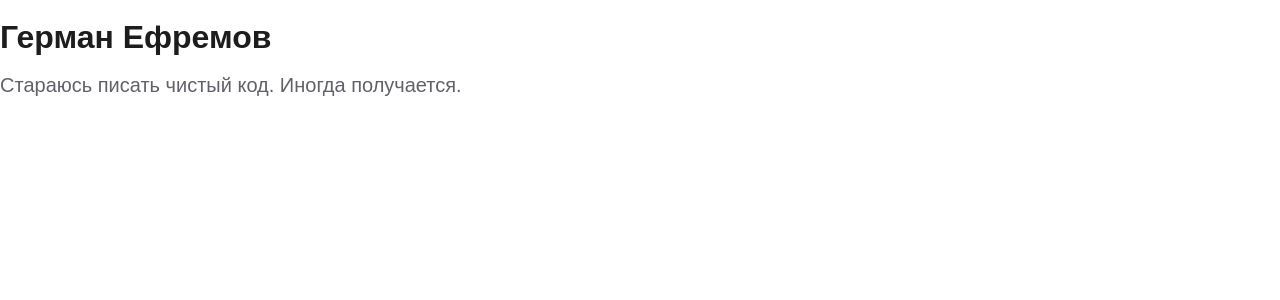
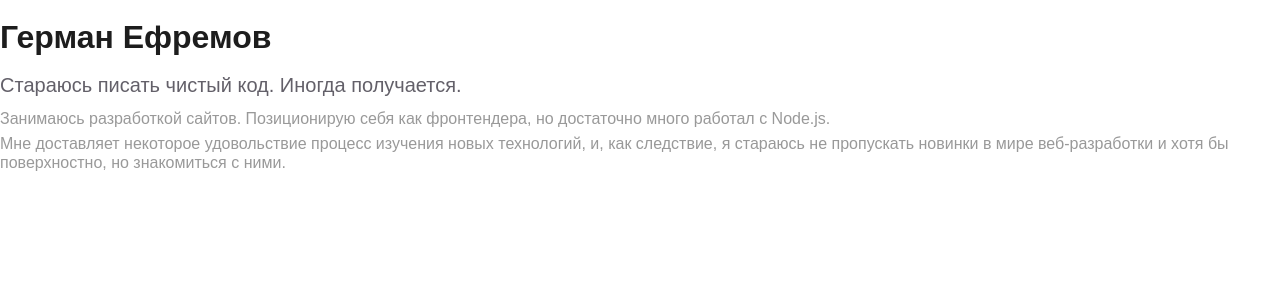
Before and after one commit to pleknos/promosite, a Vue app: page / in a window 1280 px wide. Shown: the top 300 px of the page. Built offline with nearby package versions, Linux system fonts and the light colour scheme.

Commit message:
add about page

```diff
--- a/src/App.vue
+++ b/src/App.vue
@@ -1,7 +1,5 @@
 <template>
-  <div class="container-centered">
-    <router-view></router-view>
-  </div>
+  <router-view></router-view>
 </template>
 
 <script>
--- a/src/components/About.vue
+++ b/src/components/About.vue
@@ -1,21 +1,15 @@
 <template>
-  <div class="container-centered">
-    <section class="about">
-      <h1>Герман Ефремов</h1>
-      <h2>Стараюсь писать чистый код. Иногда получается.</h2>
-      <p></p>
-    </section>
-  </div>
+  <main class="container-centered about">
+    <h1>Герман Ефремов</h1>
+    <h2>Стараюсь писать чистый код. Иногда получается.</h2>
+    <p>Занимаюсь разработкой сайтов. Позиционирую себя как фронтендера, но достаточно много работал с Node.js.</p>
+    <p>Мне доставляет некоторое удовольствие процесс изучения новых технологий, и, как следствие, я стараюсь не пропускать новинки в мире веб-разработки и хотя бы поверхностно, но знакомиться с ними.</p>
+  </main>
 </template>
 
 <script>
 export default {
   name: 'About',
-  data() {
-    return {
-
-    }
-  }
 }
 </script>
 
```
